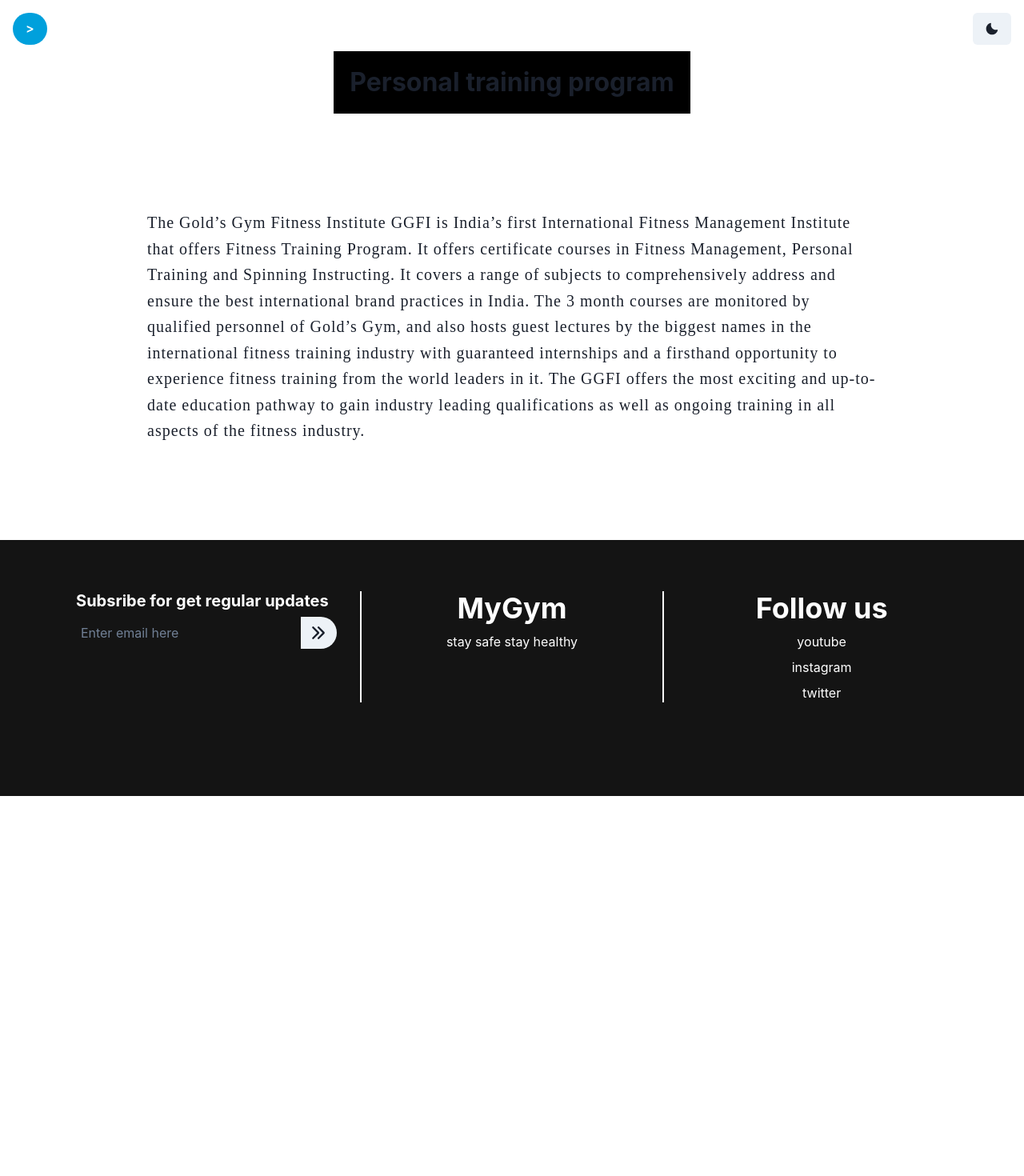
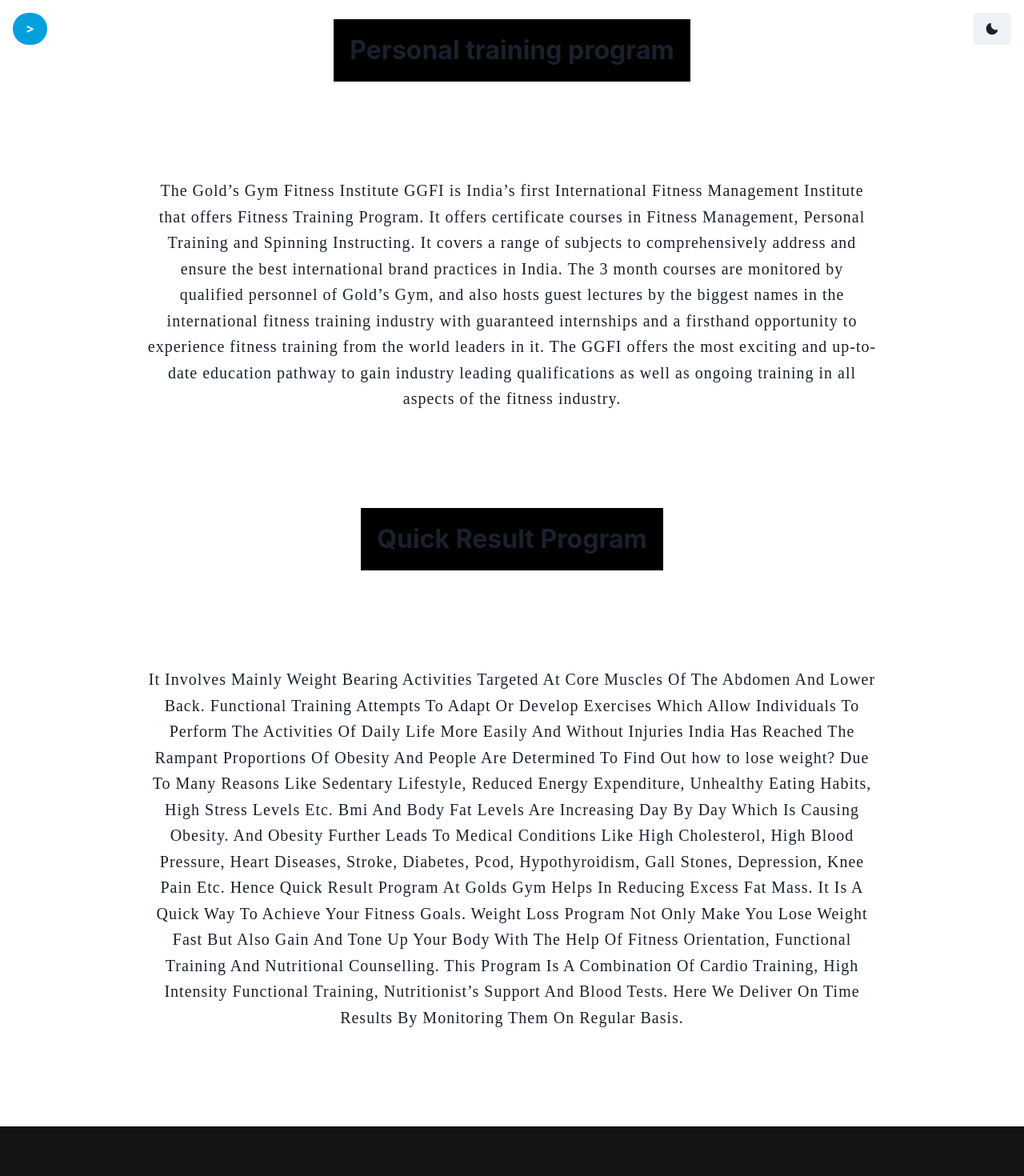
Before and after one commit to NISHANTPUNDE/Gym_app, a React (Create React App) app: page /Program in a window 1280 px wide. Shown: the top 1470 px of the page at 80% size. Before the commit the page ends 995 px from the top, so only its background shows below. Built offline with nearby package versions, Linux system fonts and the light colour scheme.

Commit message:
modify css

```diff
--- a/src/App.js
+++ b/src/App.js
@@ -5,6 +5,8 @@
 import Footer from "./components/Footer";
 import Gallery from "./components/Gallery";
 import Program from "./components/Program";
+import Contact from "./components/Contact";
+import Franchise from "./components/Franchise";
 function App() {
   return (
     <BrowserRouter>
@@ -14,7 +16,9 @@
       <Route path="/" element={<Home />} />
       <Route path="/Gallery" element={<Gallery />} />
       <Route path="/Program" element={<Program />} />
-      </Routes>
+      <Route path="/Contact" element={<Contact />} />
+      <Route path="/Franchise" element={<Franchise />} />
+       </Routes>
       <Footer/>
     </BrowserRouter>
   );
--- a/src/components/ColormodeSwitcher.js
+++ b/src/components/ColormodeSwitcher.js
@@ -4,7 +4,7 @@
 const ColormodeSwitcher = () => {
     const {toggleColorMode}=useColorMode();
   return (
-    <Button position={'absolute'} top={4} right={4} onClick={toggleColorMode}>
+    <Button zIndex={'overlay'} position={'fixed'} top={4} right={4} onClick={toggleColorMode}>
       <MoonIcon/>
     </Button>
   )
--- a/src/components/Home.jsx
+++ b/src/components/Home.jsx
@@ -8,7 +8,7 @@
 import circleimg from "../image/circleimg.jpeg";
 const Home = () => {
   return (
-    <Box>
+    <Box m={'0'}>
       <Carousel
         infiniteLoop
         autoPlay
@@ -29,12 +29,12 @@
       </Carousel>
       <Container mt={'8'} maxW={'container.xl'} h={'fit-content'}>
 
-        <Heading w={'fit-content'}  margin={'auto'} borderBottom={'4px'} >
+        <Heading w={'fit-content'}  margin={'auto'} borderBottom={'2px'} >
           MyGym
         </Heading>
         <Stack padding={20} flexDirection={['column','row']}>
-        <Img h={'fit-content'} src={circleimg}></Img>
-        <Text p={'5'} fontSize={['14','16']} fontFamily={'cursive'} letterSpacing={'wider'} lineHeight={['','8']}>
+        <Img h={'fit-content'} src={circleimg} ></Img>
+        <Text p={['5','15']} textAlign={'center'} fontSize={['14','16']} fontFamily={'cursive'} letterSpacing={'wider'} lineHeight={['','8']}>
         Lorem ipsum dolor sit amet consectetur adipisicing elit. Explicabo
         deserunt atque et dolorum aut labore, distinctio molestiae, officia
         magni voluptate nisi impedit, nulla tempore ex sapiente corrupti ullam
--- a/src/components/Program.jsx
+++ b/src/components/Program.jsx
@@ -9,7 +9,19 @@
         }} bgColor={'ActiveBorder'} p={'5'} fontSize={[20,32]}>
         Personal training program
       </Heading>
-      <Text bgColor={'Background'} p={'10'} marginY={['10','20']} letterSpacing={'wider'} lineHeight={['','tall']} fontFamily={'cursive'} fontSize={[16,20]}>The Gold’s Gym Fitness Institute GGFI is India’s first International Fitness Management Institute that offers Fitness Training Program. It offers certificate courses in Fitness Management, Personal Training and Spinning Instructing. It covers a range of subjects to comprehensively address and ensure the best international brand practices in India. The 3 month courses are monitored by qualified personnel of Gold’s Gym, and also hosts guest lectures by the biggest names in the international fitness training industry with guaranteed internships and a firsthand opportunity to experience fitness training from the world leaders in it. The GGFI offers the most exciting and up-to-date education pathway to gain industry leading qualifications as well as ongoing training in all aspects of the fitness industry.</Text>
+      <Text textAlign={'center'} bgColor={'Background'} p={'10'} marginY={['10','20']} letterSpacing={'wider'} lineHeight={['','tall']} fontFamily={'cursive'} fontSize={[16,20]}>The Gold’s Gym Fitness Institute GGFI is India’s first International Fitness Management Institute that offers Fitness Training Program. It offers certificate courses in Fitness Management, Personal Training and Spinning Instructing. It covers a range of subjects to comprehensively address and ensure the best international brand practices in India. The 3 month courses are monitored by qualified personnel of Gold’s Gym, and also hosts guest lectures by the biggest names in the international fitness training industry with guaranteed internships and a firsthand opportunity to experience fitness training from the world leaders in it. The GGFI offers the most exciting and up-to-date education pathway to gain industry leading qualifications as well as ongoing training in all aspects of the fitness industry.</Text>
+      <Heading _hover={{
+        color: "white",
+        }} bgColor={'ActiveBorder'} p={'5'} fontSize={[20,32]}>
+        Quick Result Program
+      </Heading>
+      <Text textAlign={'center'} bgColor={'Background'} p={'10'} marginY={['10','20']} letterSpacing={'wider'} lineHeight={['','tall']} fontFamily={'cursive'} fontSize={[16,20]}>It Involves Mainly Weight Bearing Activities Targeted At Core Muscles Of The Abdomen And Lower Back. Functional Training Attempts To Adapt Or Develop Exercises Which Allow Individuals To Perform The Activities Of Daily Life More Easily And Without Injuries
+
+India Has Reached The Rampant Proportions Of Obesity And People Are Determined To Find Out how to lose weight?
+
+Due To Many Reasons Like Sedentary Lifestyle, Reduced Energy Expenditure, Unhealthy Eating Habits, High Stress Levels Etc. Bmi And Body Fat Levels Are Increasing Day By Day Which Is Causing Obesity. And Obesity Further Leads To Medical Conditions Like High Cholesterol, High Blood Pressure, Heart Diseases, Stroke, Diabetes, Pcod, Hypothyroidism, Gall Stones, Depression, Knee Pain Etc.
+
+Hence Quick Result Program At Golds Gym Helps In Reducing Excess Fat Mass. It Is A Quick Way To Achieve Your Fitness Goals. Weight Loss Program Not Only Make You Lose Weight Fast But Also Gain And Tone Up Your Body With The Help Of Fitness Orientation, Functional Training And Nutritional Counselling. This Program Is A Combination Of Cardio Training, High Intensity Functional Training, Nutritionist’s Support And Blood Tests. Here We Deliver On Time Results By Monitoring Them On Regular Basis.</Text>
       </Container>
     </Box>
   )
--- a/src/components/Slide.jsx
+++ b/src/components/Slide.jsx
@@ -19,11 +19,13 @@
     <>
       <Box marginBottom={6}>
         <Button
+          position={'fixed'}
           top={"4"}
           left={"4"}
           colorScheme="linkedin"
           onClick={onOpen}
           borderRadius={"full"}
+          zIndex={'overlay'}
         >
           >
         </Button>
@@ -39,8 +41,8 @@
               </Button>
               <Button onClick={onClose} variant={"unstyled"}><Link to={"/Gallery"}>Gallery</Link></Button>
               <Button onClick={onClose} variant={"unstyled"}><Link to={"/Program"}>Program</Link></Button>
-              <Button onClick={onClose} variant={"unstyled"}>Franchise</Button>
-              <Button onClick={onClose} variant={"unstyled"}>Contact</Button>
+              <Button onClick={onClose} variant={"unstyled"}><Link to={"/Franchise"}>Franchise</Link></Button>
+              <Button onClick={onClose} variant={"unstyled"}><Link to={"/Contact"}>Contact</Link></Button>
               <Button onClick={onClose} variant={"unstyled"}>About Us</Button>
             </VStack>
             <HStack
```
